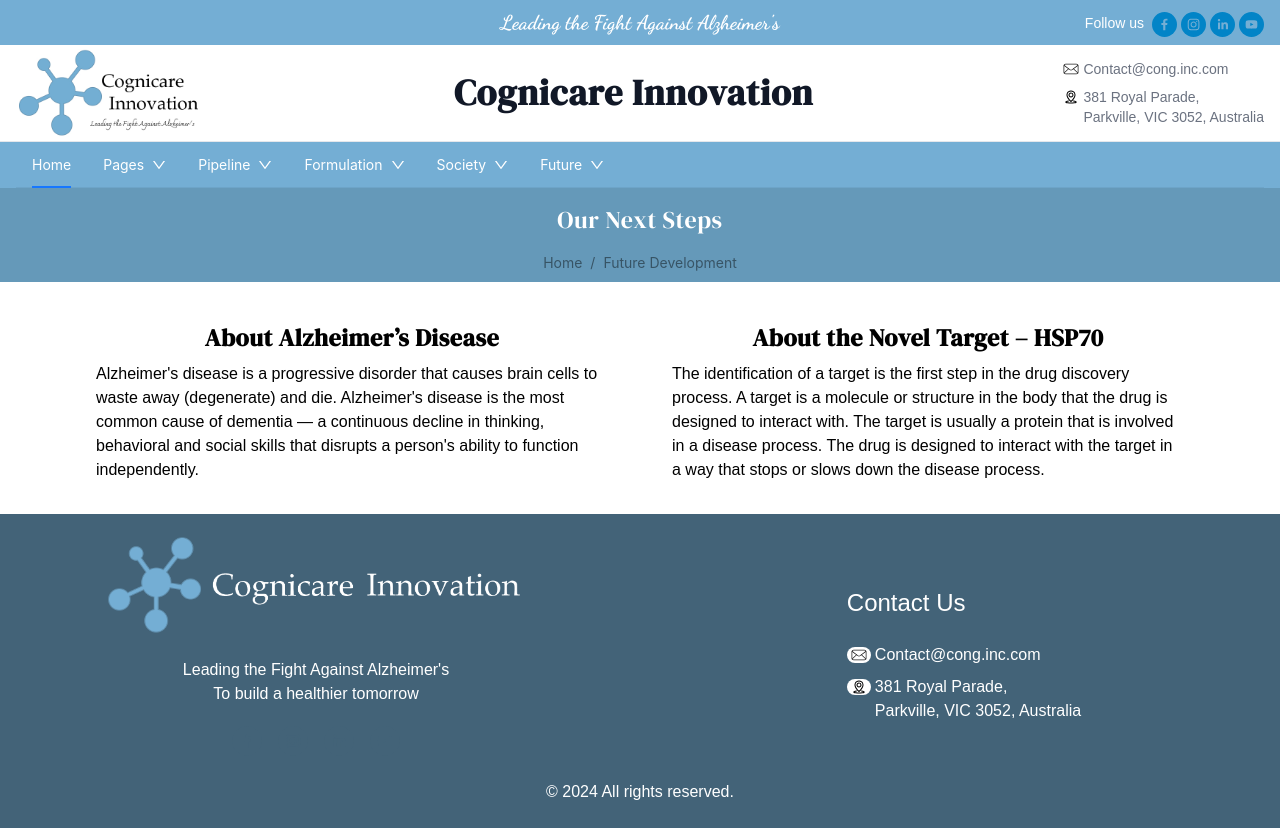
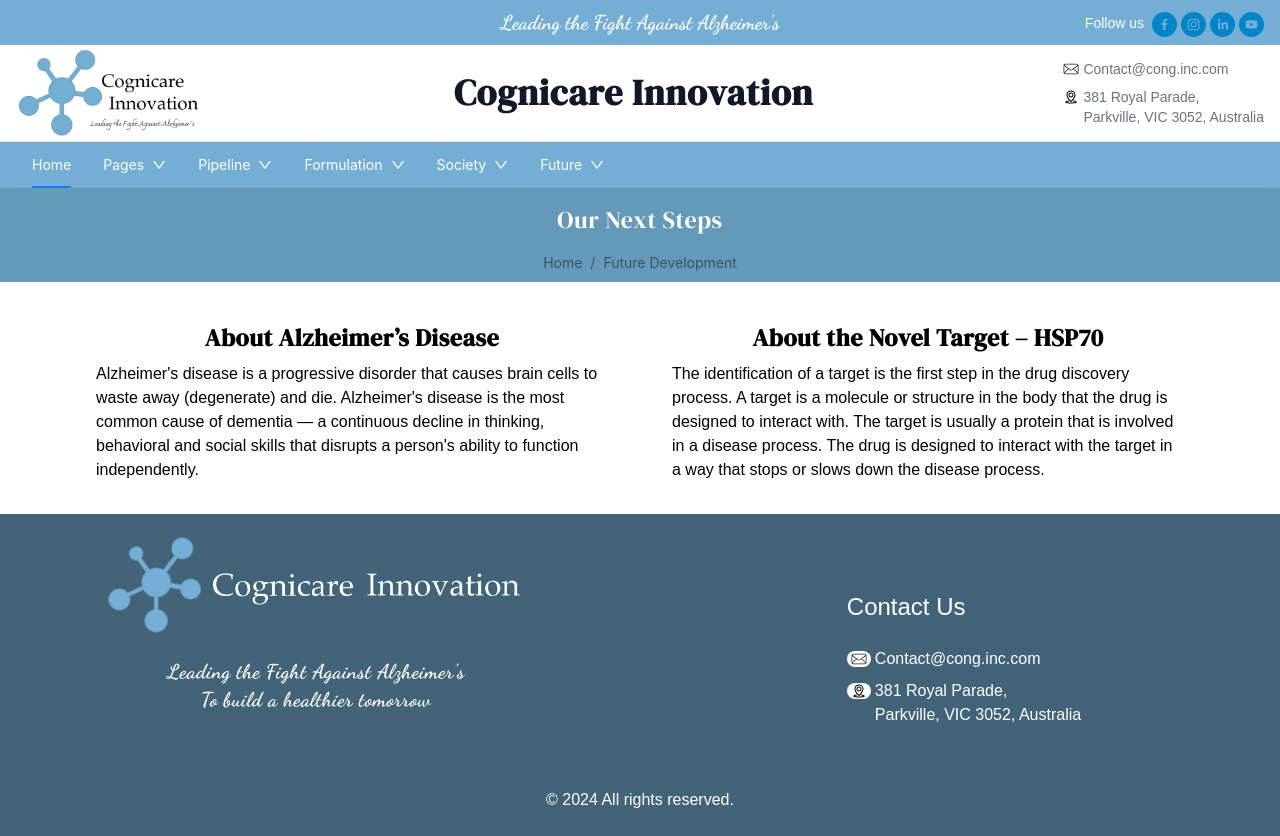
Before and after one commit to MUOliver1026/cognicare-innovation-website, a React (Vite) app: page /future-development in a window 1280 px wide. Built offline with nearby package versions, Linux system fonts and the light colour scheme; a web font is replaced by a local one.

Commit message:
footer font family

```diff
--- a/src/components/Footer.jsx
+++ b/src/components/Footer.jsx
@@ -11,7 +11,7 @@
         <div className="grid grid-cols-1 md:grid-cols-2 items-center gap-8 md:gap-36">
           <div className="flex flex-col justify-center">
             <img src={FooterLogo} alt="Footer Logo" className="h-28 w-fit mx-auto" />
-            <p className="text-white text-center py-4">
+            <p className="text-white text-center font-heading tracking-wide text-xl font-bold py-4">
               Leading the Fight Against Alzheimer's <br />
               To build a healthier tomorrow
             </p>
```
